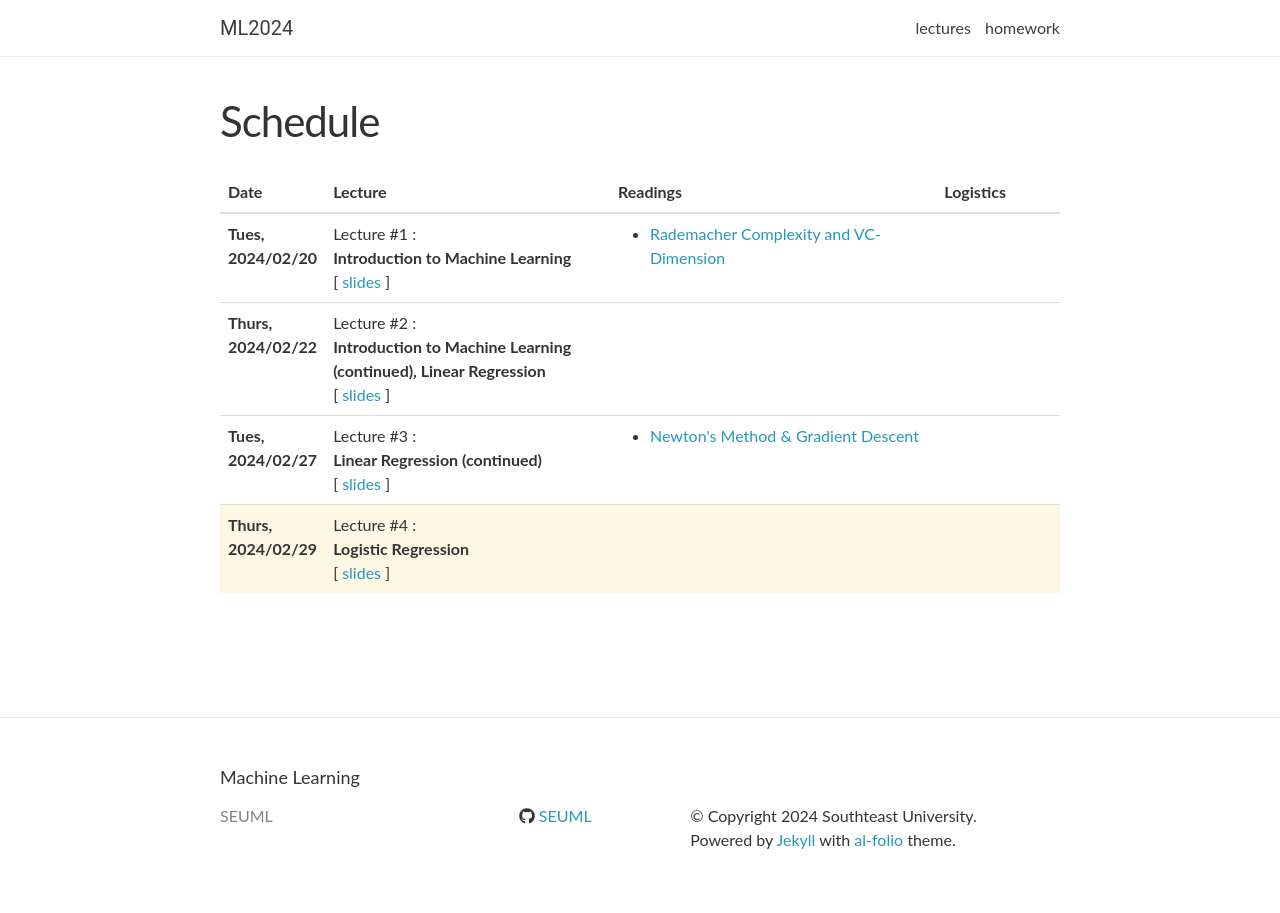
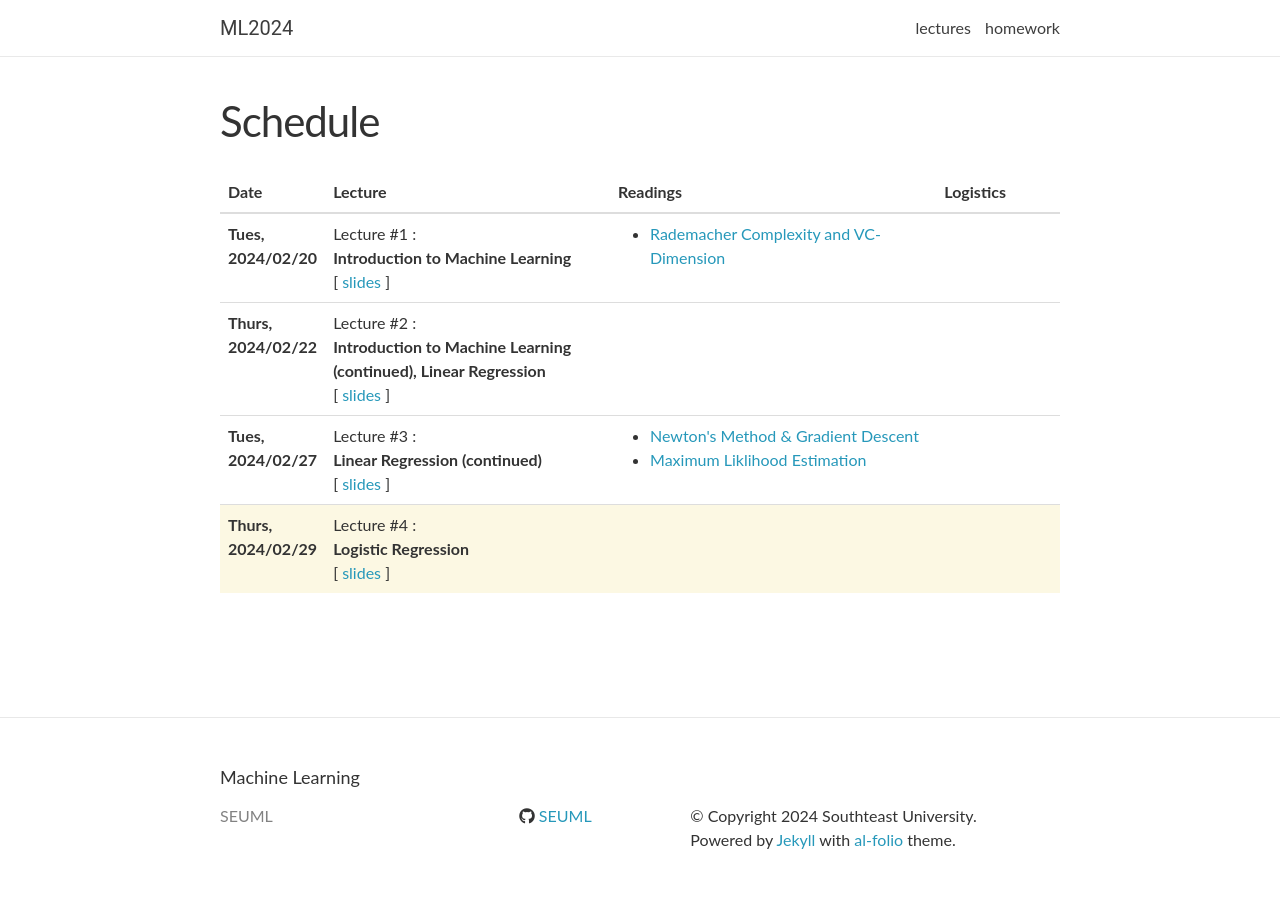
Before and after one commit to SEUML/ml-spring-2024, a Jekyll site: the page built from _pages/lectures.md, in a window 1280 px wide. Built offline with Jekyll 4.4.1, drawn with Linux system fonts in a browser that asks for light colours; nearby versions of some CDN libraries; comment, search, counter and statistics services are not loaded.

Commit message:
first commit

```diff
--- a/_data/lectures.yml
+++ b/_data/lectures.yml
@@ -23,6 +23,7 @@
   slides: "https://pan.seu.edu.cn:443/link/917B507CD42F8F6C435738407C636197"
   readings:
     - <a href="https://pan.seu.edu.cn/link/0DCABBC986A29437B634E3C9B8F06F0D" target="_blank">	Newton's Method & Gradient Descent</a>
+    - <a href="https://cseweb.ucsd.edu//~elkan/250B/logreg.pdf" target="_blank"> Maximum Liklihood Estimation </a>
   logistics:
 
 
```
